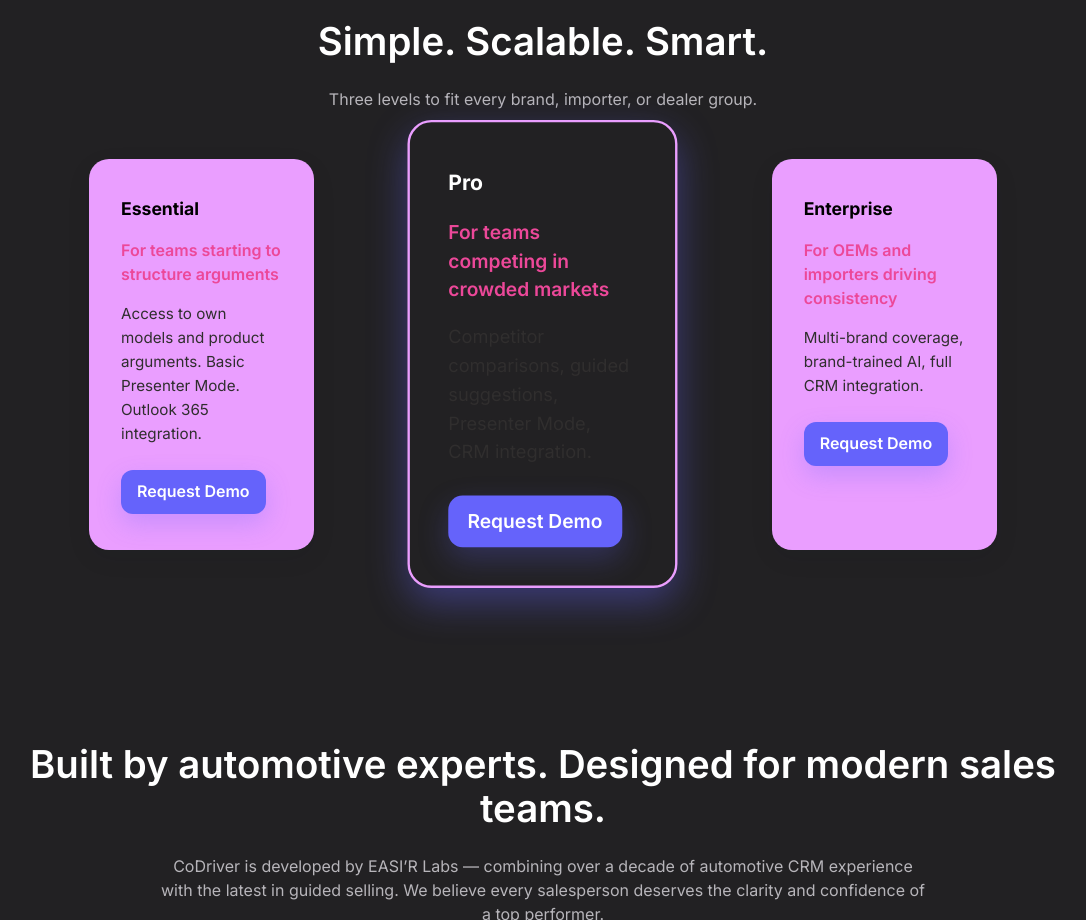
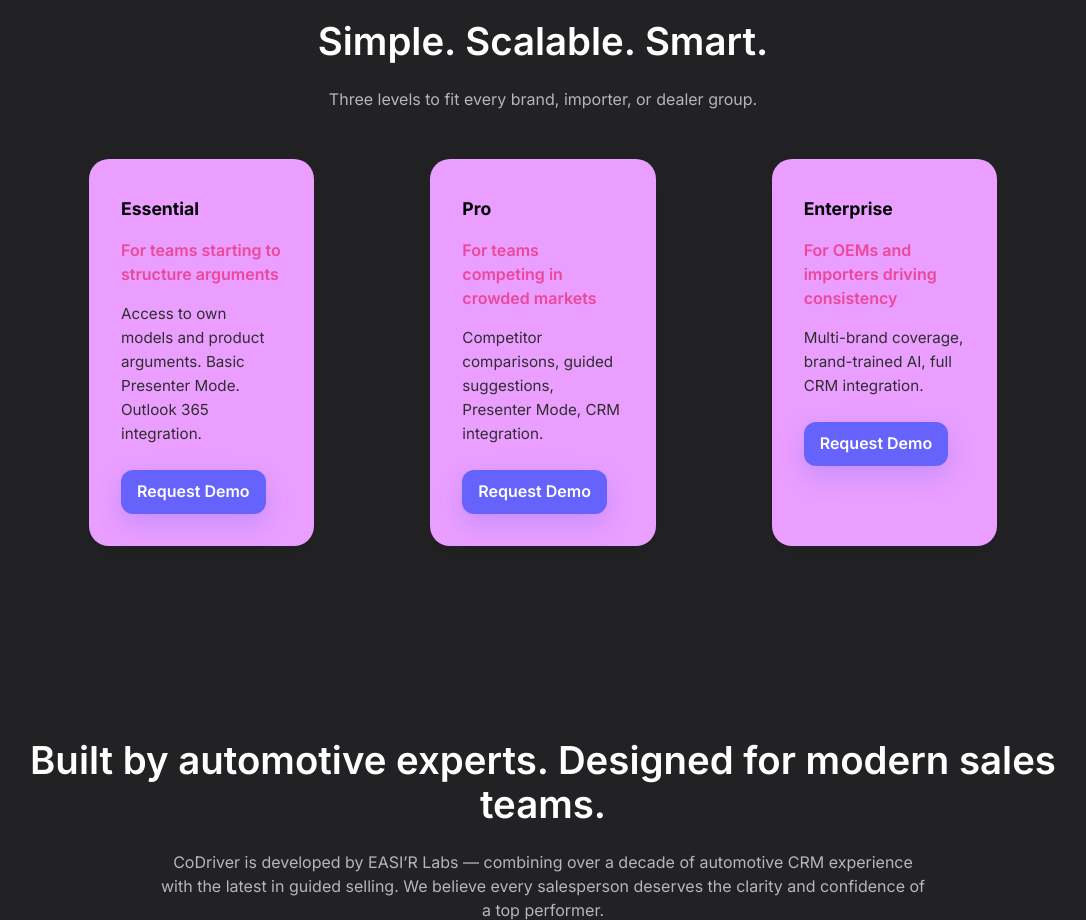
Before and after one commit to SMMathias/codriver-test, a plain HTML site: page index.html in a window 1280 px wide. Shown: the part 2640-3560 px from the top of the page, without its empty margins (97-1183 px from the left). Drawn offline with Linux system fonts and the light colour scheme.

Commit message:
noget småt med pricing

```diff
--- a/css/style.css
+++ b/css/style.css
@@ -529,21 +529,10 @@ button {
   margin-right: 50px;
   margin-left: 50px;
 }
-.pricing-card-2 {
-  transform: scale(1.2);
-  background: linear-gradient(var(--color-purple)) 100%, var(--color-pink);
-  color: var(--color-base);
-  border: 2px solid var(--color-pink);
-  box-shadow: 0 12px 32px rgba(101, 99, 251, 0.4);
-  z-index: 2;
-  position: relative;
-}
-
 .pricing-card.active {
   transform: scale(1.25);
   background: var(--color-gold);
   color: var(--color-base);
-  border: 2px solid var(--color-pink);
   box-shadow: 0 14px 36px rgba(101, 99, 251, 0.5);
   transition: all 0.25s ease;
 }
```
